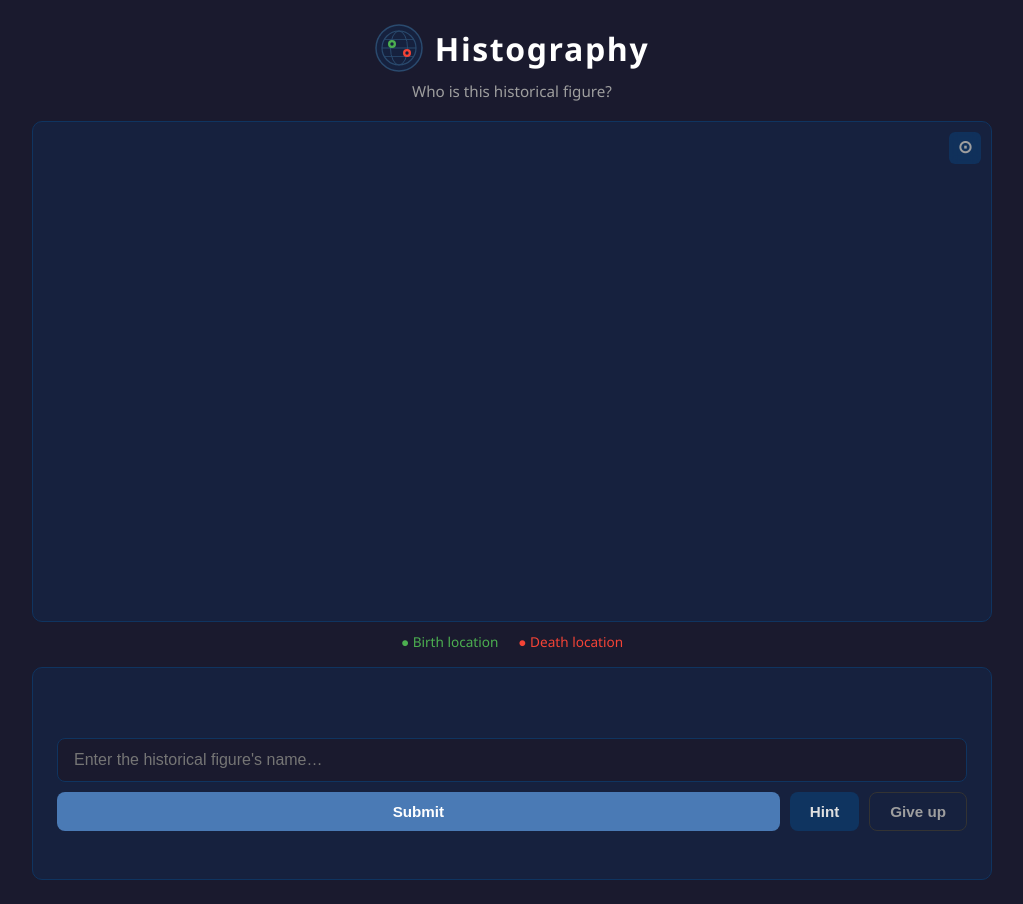
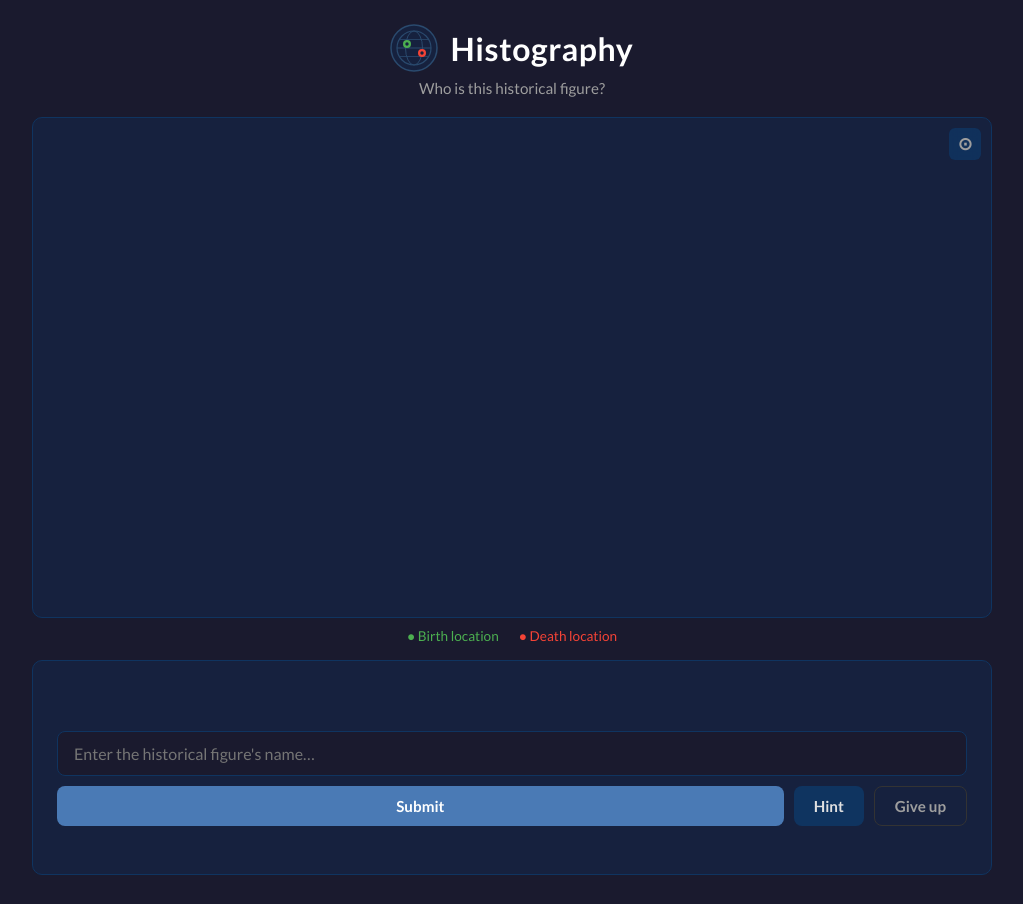
Before and after one commit to wilhelmer/histography, a website: page public/index.html in a window 1280 px wide. Shown: the whole page, without its empty margins (128-1151 px from the left). Drawn offline with nearby package versions, Linux system fonts and the light colour scheme; no server answers.

Commit message:
update: font

```diff
--- a/public/index.html
+++ b/public/index.html
@@ -5,6 +5,9 @@
   <meta name="viewport" content="width=device-width, initial-scale=1.0">
   <title>Histography</title>
   <link rel="icon" type="image/svg+xml" href="favicon.svg">
+  <link rel="preconnect" href="https://fonts.googleapis.com">
+  <link rel="preconnect" href="https://fonts.gstatic.com" crossorigin>
+  <link rel="stylesheet" href="https://fonts.googleapis.com/css2?family=Lato:wght@400;700&display=swap">
   <link rel="stylesheet" href="style.css">
 </head>
 <body>
--- a/public/style.css
+++ b/public/style.css
@@ -19,7 +19,7 @@
 body {
   background: var(--bg);
   color: var(--text);
-  font-family: 'Segoe UI', system-ui, sans-serif;
+  font-family: 'Lato', 'Segoe UI', system-ui, sans-serif;
   min-height: 100vh;
   display: flex;
   justify-content: center;
@@ -46,7 +46,7 @@ header {
 h1 {
   font-size: 2rem;
   font-weight: 700;
-  letter-spacing: 0.05em;
+  letter-spacing: 0.02em;
   color: #fff;
 }
 
@@ -125,7 +125,7 @@ h1 {
 }
 
 .marker-label {
-  font-size: 10px;
+  font-size: 11px;
   font-weight: 600;
   text-anchor: middle;
   pointer-events: none;
@@ -210,6 +210,7 @@ h1 {
   width: 100%;
   padding: 12px 16px;
   font-size: 1rem;
+  font-family: inherit;
   background: var(--bg);
   border: 1px solid var(--surface2);
   border-radius: 8px;
@@ -235,6 +236,7 @@ h1 {
 button {
   padding: 10px 20px;
   font-size: 0.95rem;
+  font-family: inherit;
   border: none;
   border-radius: 8px;
   cursor: pointer;
```
